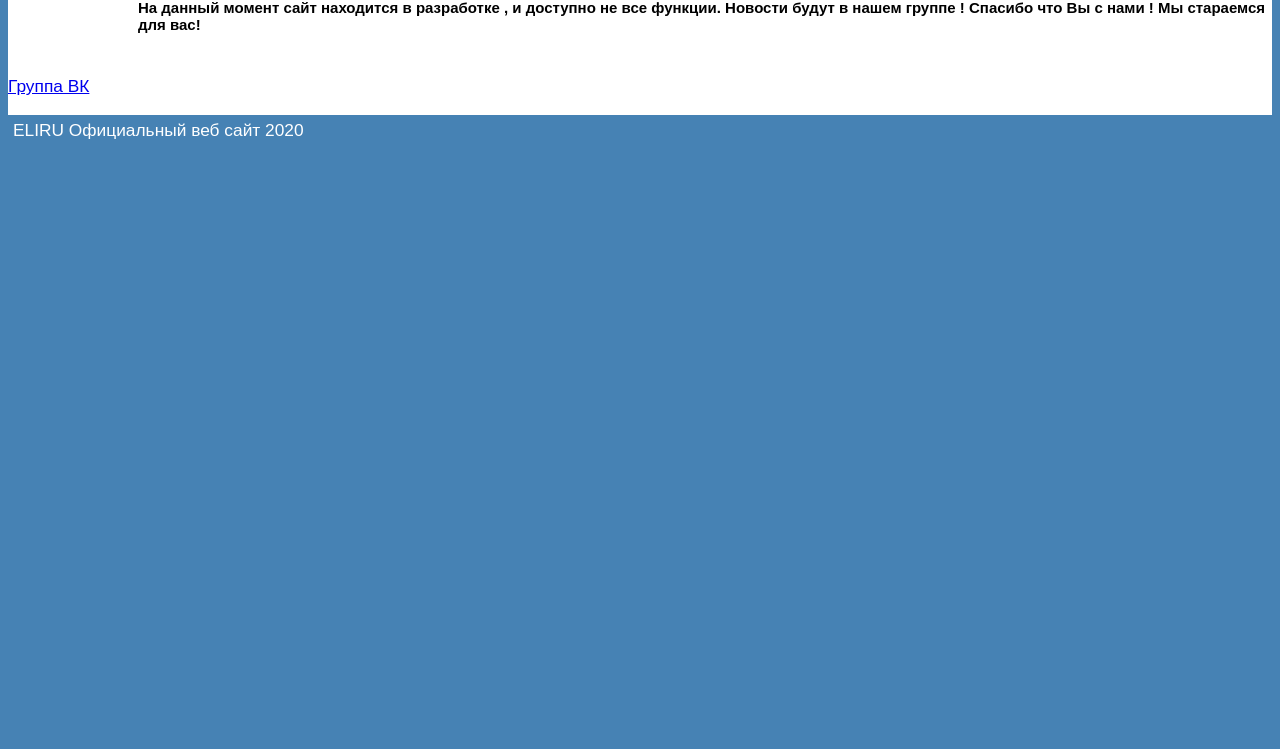
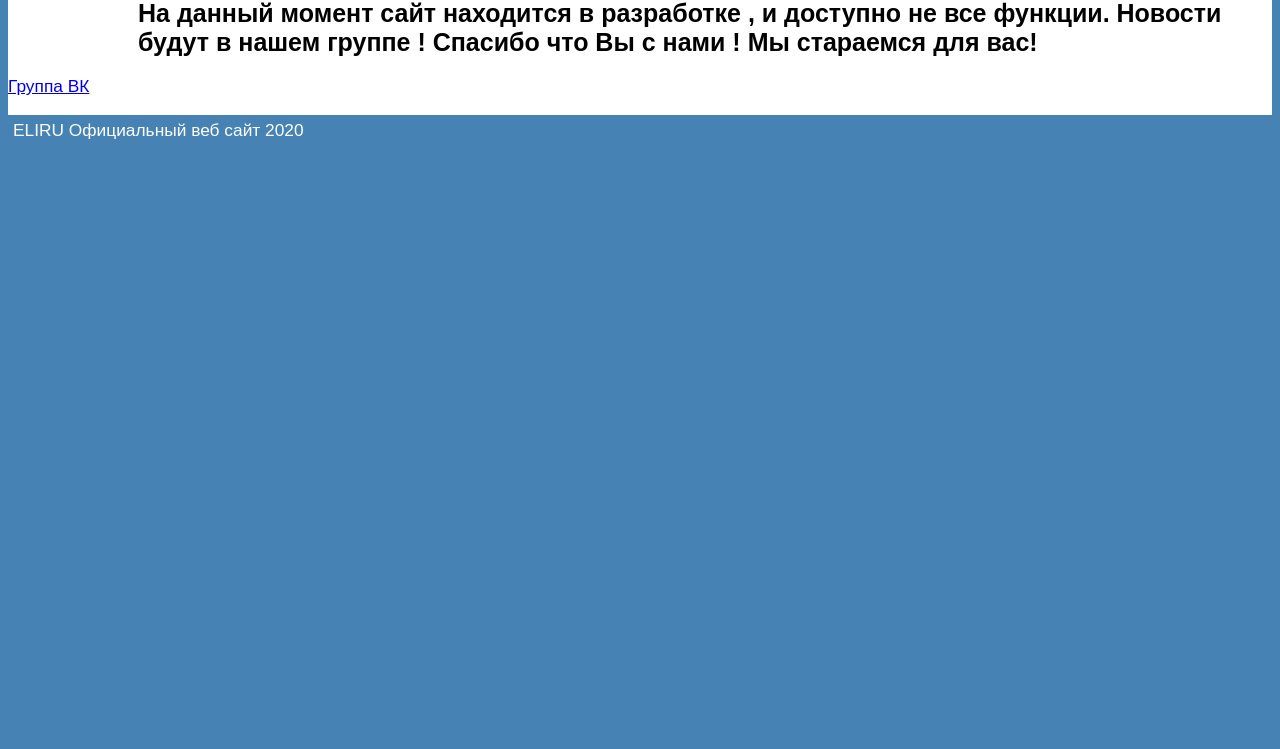
Before and after one commit to ELIRUOFFICIAL/ELIRUOFFICIAL.github.io, a plain HTML site: page index.html in a window 1280 px wide. Shown: the part 51-800 px from the top of the page. Drawn offline with Linux system fonts and the light colour scheme.

Commit message:
Update index.html

```diff
--- a/index.html
+++ b/index.html
@@ -3,7 +3,7 @@
 <title>ELIRU</title>
 <style> body { font: 13pt Arial, Helvetica, sans-serif;
 background: #4682B4; } h2
-{ font-size: 15px; color: #000000; margin-top: 0; } .container
+{ font-size: 25px; color: #000000; margin-top: 0; } .container
 { width: 400px margin: 0 auto; background: #fff; } .header { font-size: 28px; text-align: center;
 padding: 5px; background: #4682B4;color: #fff; } .sidebar { margin-top: 60px; width: 110px; padding: 0 0px; float: left; } .content { margin-left: 130px; padding: 0px; background: #fff; } .footer { background: #4682B4;color: #fff;padding: 5px; clear: left; }
 </style>
```
